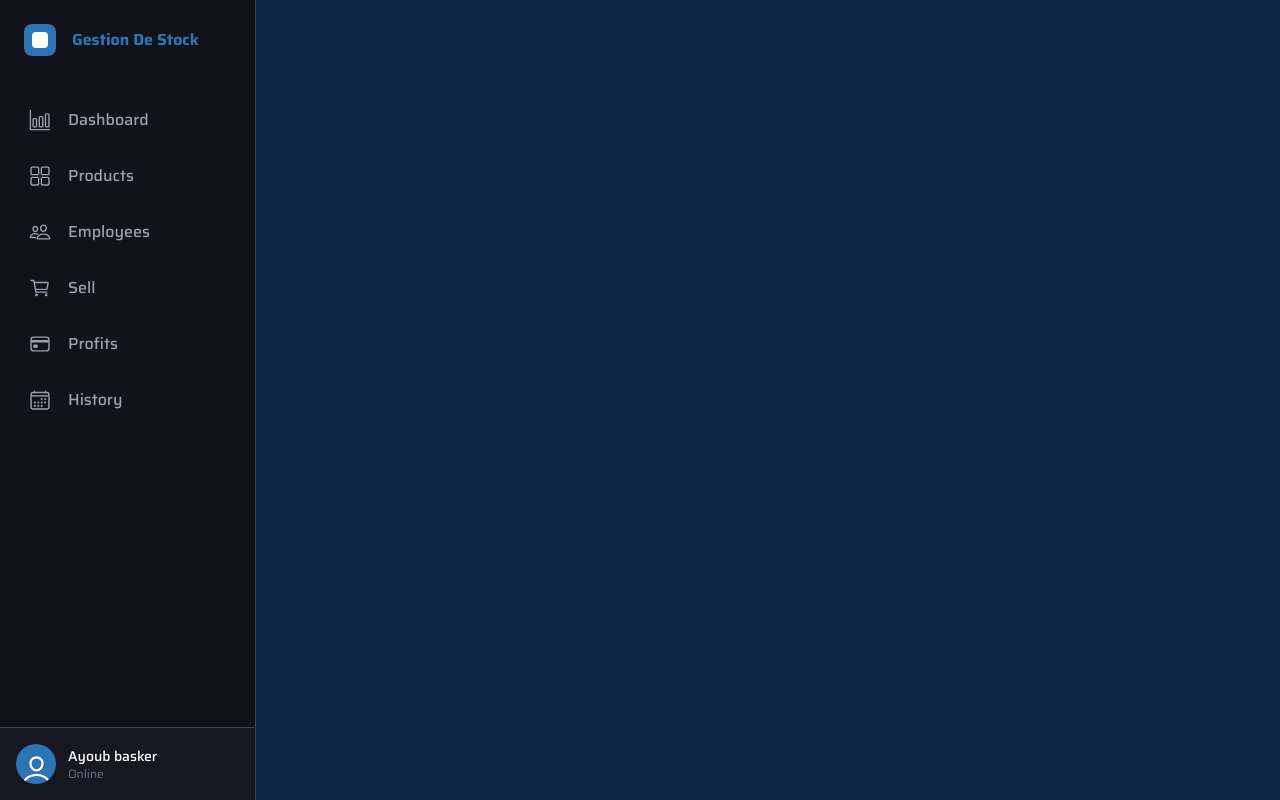
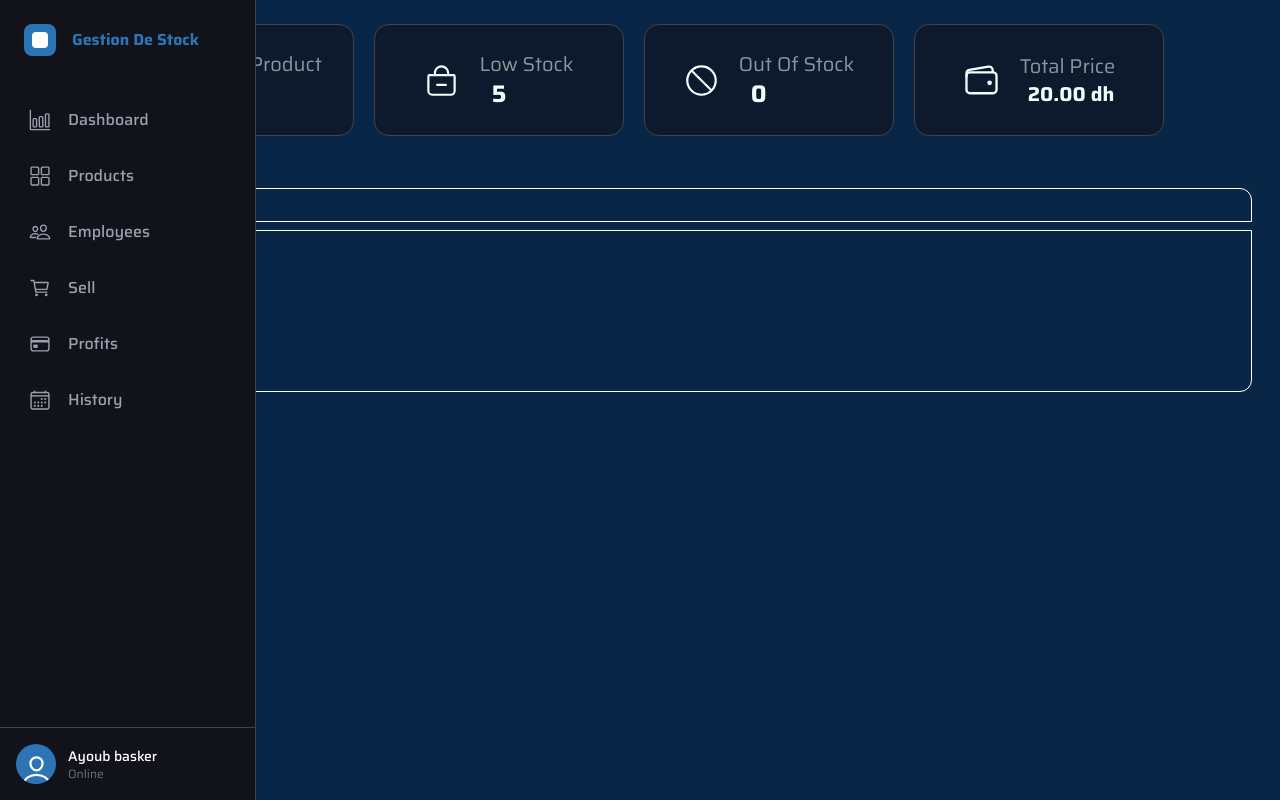
Before and after one commit to IZGHALENE2006/gestion-Stock, a React (Vite) app: page /Home in a window 1280 px wide. Built offline with nearby package versions, Linux system fonts and the light colour scheme.

Commit message:
50% of Product Page & Edit NavBar

```diff
--- /dev/null
+++ b/src/composent/Dialog/Dialog.css
@@ -0,0 +1,48 @@
+.dialog-overlay {
+  position: fixed;
+  top: 0;
+  left: 0;
+  width: 100%;
+  height: 100%;
+  background: rgba(0, 0, 0, 0.6);
+  backdrop-filter: blur(4px);
+  display: flex;
+  align-items: center;
+  justify-content: center;
+  z-index: 1000;
+}
+
+.dialog {
+  background: #fff;
+  width: 400px;
+  border-radius: 10px;
+  overflow: hidden;
+  animation: scaleIn 0.3s ease;
+}
+
+.dialog-header {
+  display: flex;
+  justify-content: space-between;
+  align-items: center;
+  padding: 15px;
+  background: #f5f5f5;
+}
+
+.dialog-body {
+  padding: 15px;
+}
+
+
+
+
+
+@keyframes scaleIn {
+  from {
+    transform: scale(0.8);
+    opacity: 0;
+  }
+  to {
+    transform: scale(1);
+    opacity: 1;
+  }
+}
--- /dev/null
+++ b/src/composent/Dialog/Dialog.jsx
@@ -0,0 +1,28 @@
+import React from "react";
+import "./Dialog.css";
+
+const Dialog = ({ isOpen, onClose, title, children }) => {
+  if (!isOpen) return null;
+
+  return (
+    // ⬇️ كليك على الفراغ يسدّ
+    <div className="dialog-overlay" onClick={onClose}>
+
+      {/* ⬇️ منع انتشار الكليك داخل الـ dialog */}
+      <div className="dialog" onClick={(e) => e.stopPropagation()}>
+
+        <div className="dialog-header">
+          <h3>{title}</h3>
+          <button className="close-btn scale-150" onClick={onClose}>×</button>
+        </div>
+
+        <div className="dialog-body">
+          {children}
+        </div>
+
+      </div>
+    </div>
+  );
+};
+
+export default Dialog;
--- a/src/composent/NavBar/Navbar.jsx
+++ b/src/composent/NavBar/Navbar.jsx
@@ -10,11 +10,11 @@ export default function Sidebar() {
   const [isExpanded, setIsExpanded] = useState(false);
 
   return (
-    <div className="fixed flex min-h-screen bg-[#0f1016]">
+    <div className="fixed z-1000 flex min-h-screen bg-[#0f1016]">
       <div
         onMouseEnter={() => setIsExpanded(true)}
         onMouseLeave={() => setIsExpanded(false)}
-        className={`fixed left-0 top-0 h-full bg-[#11121a] border-r border-[#42434a] z-50 text-white
+        className={`fixed left-0 top-0 h-full bg-[#11121a] backdrop-blur-lg border-r border-[#42434a] text-white
           transition-all duration-300 ease-in-out flex flex-col overflow-hidden
           ${isExpanded ? 'w-64' : 'w-20'}`}
       >
@@ -30,7 +30,7 @@ export default function Sidebar() {
         </div>
 
         <nav className="flex-grow px-3 mt-4 space-y-2">
-          <NavItem to="/Dashboard" icon={<IoBarChartOutline size={22} />} label="Dashboard" expanded={isExpanded} />
+          <NavItem to="/Home/Dashboard" icon={<IoBarChartOutline size={22} />} label="Dashboard" expanded={isExpanded} />
           <NavItem to="/products" icon={<IoGridOutline size={22} />} label="Products" expanded={isExpanded} />
           <NavItem to="/employees" icon={<IoPeopleOutline size={22} />} label="Employees" expanded={isExpanded} />
           <NavItem to="/sell" icon={<IoCartOutline size={22} />} label="Sell" expanded={isExpanded} />
@@ -38,7 +38,7 @@ export default function Sidebar() {
           <NavItem to="/history" icon={<IoCalendarOutline size={22} />} label="History" expanded={isExpanded} />
         </nav>
 
-        <div className="p-4 border-t border-[#42434a] bg-[#161720] flex items-center">
+        <div className="p-4 border-t border-[#42434a] flex items-center">
           <div className="min-w-[40px] overflow-hidden h-10 rounded-full bg-[#2C74B3] flex items-center justify-center font-bold">
             <IoPersonOutline size={35} className='mt-3.5'/>
           </div>
--- /dev/null
+++ b/src/composent/ProductPg/Product.css
@@ -0,0 +1,31 @@
+.ProductsCard{
+    border: 1px solid #42434a;
+    color: azure;
+    padding: 25px;
+    border-radius: 15px;
+    width: 250px;
+    background-color: #11121a93;
+    transition: all 1s ease;
+    overflow: hidden;
+    position: relative;
+}
+
+.ProductsCard::before{
+    content: "";
+    position: absolute;
+    top: 100%;
+    left: -190%;
+    width: 300%;
+    height: 300%;
+    background: linear-gradient(to top , transparent , rgba(240, 255, 255, 0.35) , transparent);
+    transition: all 1s ease;
+    transform: rotate(45deg);
+
+
+}
+
+.ProductsCard:hover::before{
+    top: -90%;
+    left: 110%;
+    transition: all 1s ease;
+}
--- /dev/null
+++ b/src/composent/ProductPg/ProductList.jsx
@@ -0,0 +1,13 @@
+
+export default function ProductList() {
+  return (
+    <div>
+        <div className="text-white mx-7 mt-7 p-4 border rounded-t-xl">
+
+        </div>
+        <div className="text-white mx-7 mt-2 py-20 border rounded-b-xl">
+
+        </div>
+    </div>
+  )
+}
--- /dev/null
+++ b/src/composent/ProductPg/ProductPg.jsx
@@ -0,0 +1,78 @@
+import { useState } from "react";
+import "./Product.css"
+import { IoFileTrayStackedOutline } from "react-icons/io5";
+import { IoWalletOutline } from "react-icons/io5";
+import { IoBagRemoveOutline } from "react-icons/io5";
+import { IoBanOutline } from "react-icons/io5";
+import Dialog from "../Dialog/Dialog";
+import ProductList from "./ProductList";
+
+
+export default function ProductPg() {
+    const [open , setOpen] = useState(false)
+
+  return (
+    <div>
+        <div className="flex p-6 gap-5">
+            <div className="ProductsCard flex justify-center items-center gap-5">
+                <div>
+                    <IoFileTrayStackedOutline size={35} color="azure"/>
+                </div>
+                <div className="text-xl">
+                    <h1 className="text-[#ffffff87]">Count Product</h1>
+                    <h1 className="ml-3 text-2xl"><b>15</b></h1>
+                </div>
+
+            </div>
+            <div className="ProductsCard flex justify-center items-center gap-5">
+                <div>
+                    <IoBagRemoveOutline size={35} color="azure"/>
+                </div>
+                <div className="text-xl">
+                    <h1 className="text-[#ffffff87]">Low Stock</h1>
+                    <h1 className="ml-3 text-2xl"><b>5</b></h1>
+                </div>
+            </div>
+            <div className="ProductsCard flex justify-center items-center gap-5">
+                <div>
+                    <IoBanOutline size={35} color="azure"/>
+                </div>
+                <div className="text-xl">
+                    <h1 className="text-[#ffffff87]">Out Of Stock</h1>
+                    <h1 className="ml-3 text-2xl"><b>0</b></h1>
+                </div>
+            </div>
+            <div className="ProductsCard flex justify-center items-center gap-5">
+                <div>
+                    <IoWalletOutline size={37} color="azure"/>
+                </div>
+                <div className="text-xl">
+                    <h1 className="text-[#ffffff87]">Total Price</h1>
+                    <h1 className="ml-2"><b>20.00 dh</b></h1>
+                </div>
+            </div>
+
+
+        </div>
+
+        <div>
+            <ProductList />
+        </div>
+
+
+            <Dialog isOpen={open} onClose={() => setOpen(false)} title="Product Details">
+                    <input type="text" />
+            </Dialog>
+
+
+
+
+
+
+
+
+
+
+    </div>
+  )
+}
--- a/src/composent/home.jsx
+++ b/src/composent/home.jsx
@@ -1,8 +1,18 @@
+import ProductPg from "./ProductPg/ProductPg"
+
 import Sidebar from "./NavBar/Navbar"
 function Home(){
     return(
             <div className="h-screen">
-        <Sidebar />
+
+                <Sidebar />
+
+                    <div className="ml-20">
+
+
+                        <ProductPg />
+
+                    </div>
 
             </div>
     )
```
